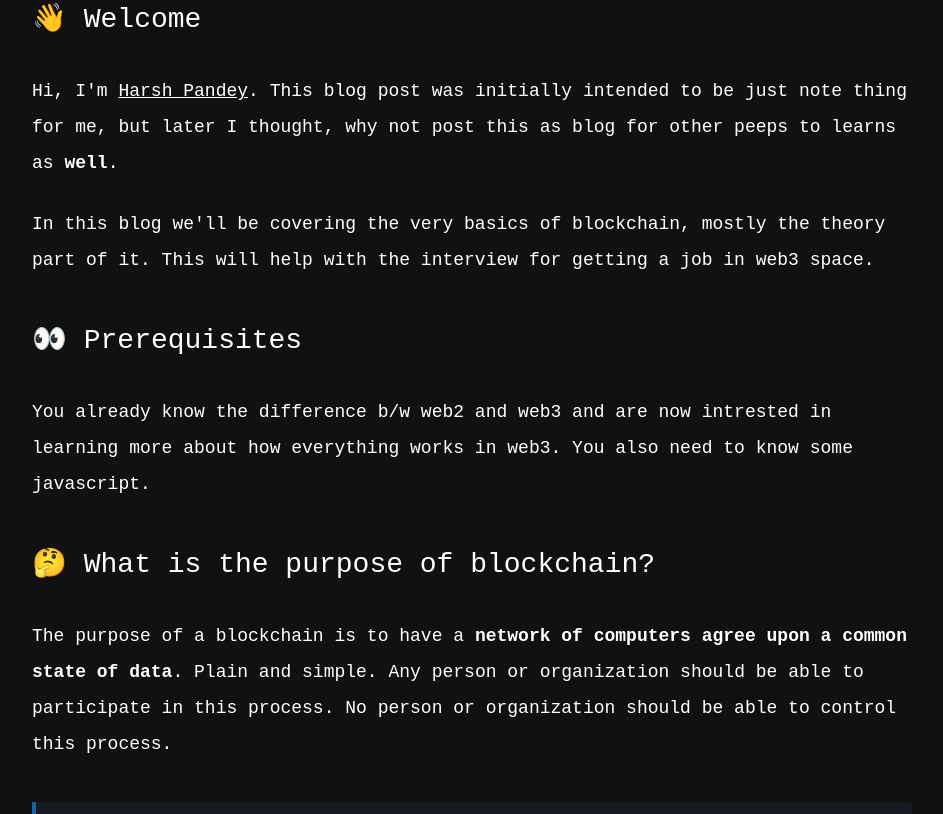
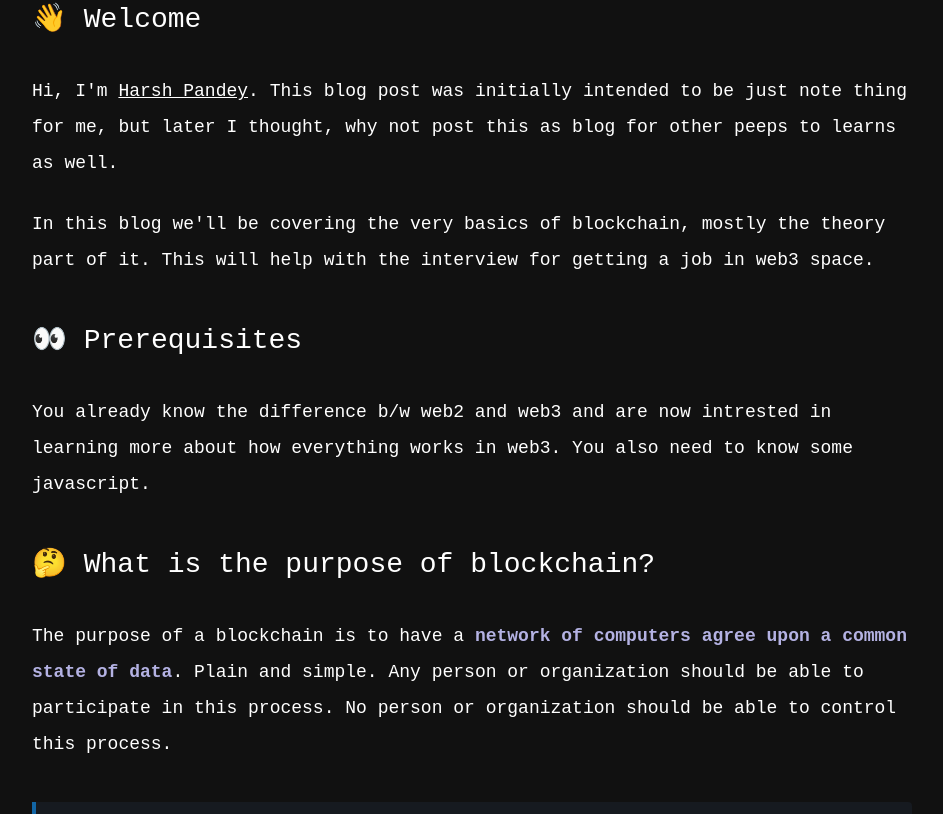
Before and after one commit to harshpandey002/portfolio-new, a Next.js app: page /blogs/basics-of-blockchain-cryptography in a window 1280 px wide. Shown: the part 1146-1960 px from the top of the page, without its empty margins (168-1111 px from the left). Built offline with nearby package versions, Linux system fonts and the light colour scheme; what markdown-it-anchor, markdown-it-code-copy, markdown-it-highlightjs would draw is missing.

Commit message:
strong color

```diff
--- a/blogs/basics-of-blockchain-cryptography.md
+++ b/blogs/basics-of-blockchain-cryptography.md
@@ -11,7 +11,7 @@ isLive: true
 
 ## 👋 Welcome
 
-Hi, I'm [Harsh Pandey](https://harshkumarpandey.com). This blog post was initially intended to be just note thing for me, but later I thought, why not post this as blog for other peeps to learns as **well**.
+Hi, I'm [Harsh Pandey](https://harshkumarpandey.com). This blog post was initially intended to be just note thing for me, but later I thought, why not post this as blog for other peeps to learns as well.
 
 In this blog we'll be covering the very basics of blockchain, mostly the theory part of it. This will help with the interview for getting a job in web3 space.
 
--- a/styles/typography.css
+++ b/styles/typography.css
@@ -78,7 +78,7 @@ li p {
 
 .content strong {
   font-weight: 600 !important;
-  color: white;
+  color: #b4b2e3;
 }
 
 .content h2 {
```
